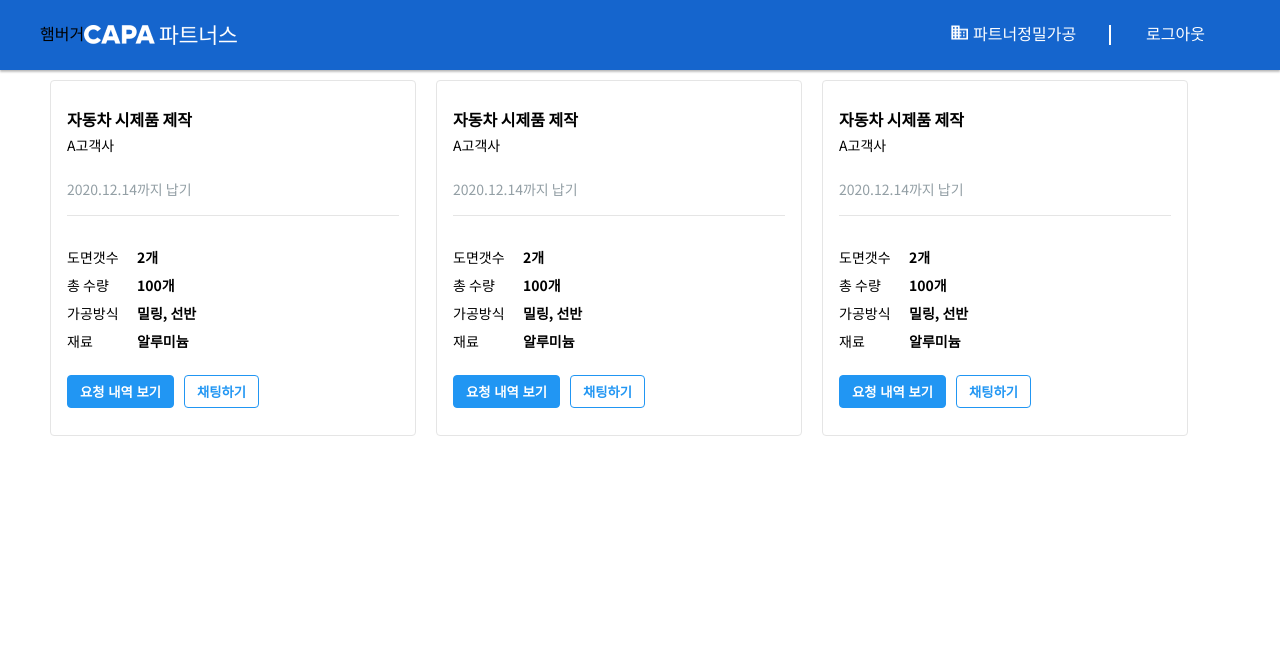
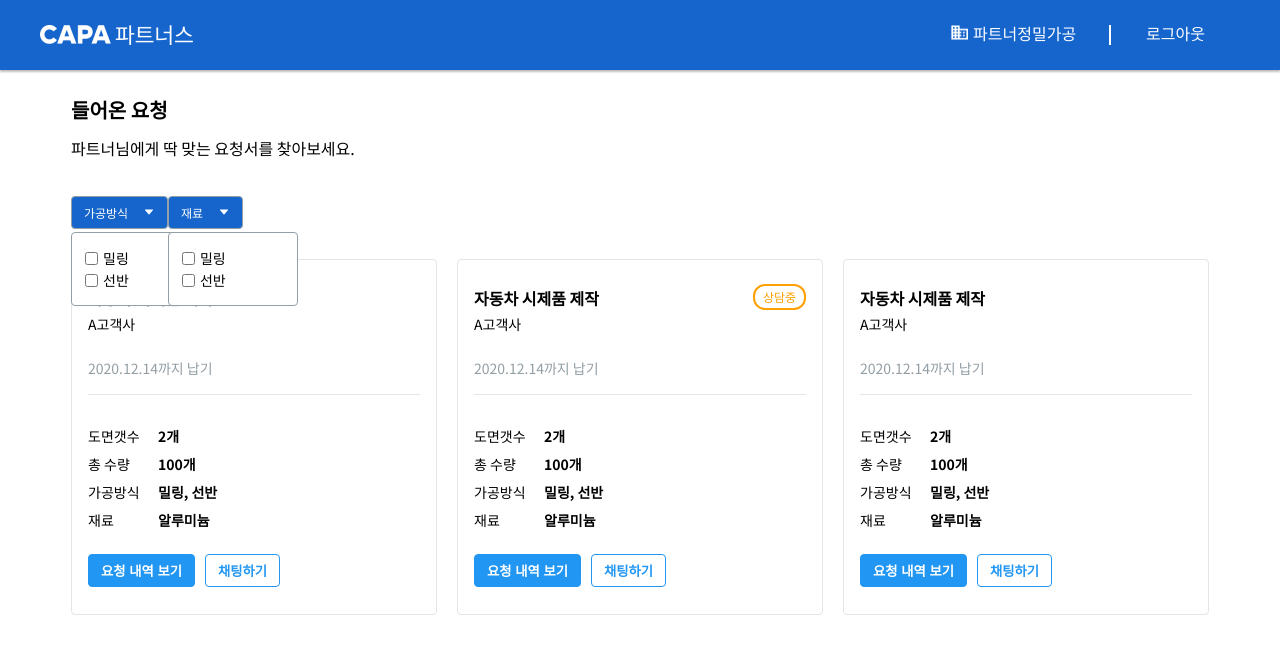
Before and after one commit to beginal/AtemTest, a React (Create React App) app: page / in a window 1280 px wide. Shown: the top 654 px of the page. Built offline with nearby package versions, Linux system fonts and the light colour scheme.

Commit message:
ADD : Select 제작 진행중, 컴포넌트간 State 관리를 위해 Redux 도입

```diff
--- a/package.json
+++ b/package.json
@@ -10,6 +10,7 @@
     "json-server": "^0.16.3",
     "react": "^17.0.1",
     "react-dom": "^17.0.1",
+    "react-icons": "^4.1.0",
     "react-scripts": "4.0.1",
     "styled-components": "^5.2.1",
     "styled-reset": "^4.3.4",
--- a/src/components/atoms/Button.js
+++ b/src/components/atoms/Button.js
@@ -1,5 +1,5 @@
 import React from "react";
-import styled, { css } from "styled-components";
+import styled from "styled-components";
 
 const Button = ({ onClick, children, primary }) => {
   const styleProps = {
--- a/src/components/atoms/Select.js
+++ b/src/components/atoms/Select.js
@@ -1,8 +1,116 @@
-import React from "react";
+import React, { useRef, useState, useEffect, useCallback } from "react";
 import styled from "styled-components";
+import { AiFillCaretDown } from "react-icons/ai";
 
-const Select = () => {
-  return <div></div>;
+const Select = ({ title, list, checkedList }) => {
+  const [isOpenList, setIsOpenList] = useState(true);
+  const selectEl = useRef(null);
+  const [checkedItems, setCheckedItems] = useState([]);
+
+  // eslint-disable-next-line react-hooks/exhaustive-deps
+  const handleToggle = useCallback(({ target }) => {
+    if (isOpenList && !selectEl.current.contains(target)) {
+      setIsOpenList(false);
+    } else if (!isOpenList && selectEl.current.contains(target)) {
+      setIsOpenList(true);
+    }
+  });
+
+  const handleChecked = (name) => {
+    if (checkedItems.includes(name)) {
+      setCheckedItems(checkedItems.filter((i) => i !== name));
+    } else {
+      setCheckedItems([...checkedItems, name]);
+    }
+  };
+
+  useEffect(() => {
+    console.log(checkedItems);
+  }, [checkedItems]);
+
+  useEffect(() => {
+    window.addEventListener("click", handleToggle);
+    return () => {
+      window.removeEventListener("click", handleToggle);
+    };
+  }, [handleToggle]);
+
+  return (
+    <Wrap ref={selectEl} isOpenList={isOpenList}>
+      <div className="label" onClick={handleToggle}>
+        {title} <AiFillCaretDown />
+      </div>
+      {isOpenList && (
+        <div className="itemList" onClick={(e) => e.stopPropagation()}>
+          <ul>
+            {list.map((item) => (
+              <li onClick={() => handleChecked(item)}>
+                <input
+                  type="checkbox"
+                  name="itemList"
+                  value={item}
+                  checked={checkedItems.includes(item)}
+                />
+                <span>{item}</span>
+              </li>
+            ))}
+          </ul>
+        </div>
+      )}
+    </Wrap>
+  );
 };
 
+const Wrap = styled.div`
+  position: relative;
+  display: inline-flex;
+  .label {
+    align-items: center;
+    font-size: 12px;
+    color: ${({ theme, isOpenList }) =>
+      isOpenList ? "white" : theme.colors.Gray900};
+    border: 1px solid #939fa5;
+    border-radius: 4px;
+    background: ${({ theme, isOpenList }) =>
+      isOpenList ? theme.colors.Primary700 : "white"};
+    cursor: pointer;
+    padding: 9px 12px;
+    &:hover {
+      border: 1px solid ${({ theme }) => theme.colors.Primary500};
+    }
+    > svg {
+      margin-left: 12px;
+      color: ${({ isOpenList }) => (isOpenList ? "white" : "#939fa5")};
+    }
+  }
+  .itemList {
+    position: absolute;
+    bottom: -77px;
+    min-width: 130px;
+    padding: 10px;
+    padding-left: 5px;
+    border: 1px solid #939fa5;
+    border-radius: 4px;
+    background: white;
+    display: inline-flex;
+    font-size: 14px;
+    font-weight: 500;
+    z-index: 2;
+    ul {
+      li {
+        display: flex;
+        align-items: center;
+        margin: 8px;
+        cursor: pointer;
+        input {
+          margin: 0;
+        }
+        span {
+          padding-left: 5px;
+        }
+      }
+    }
+  }
+`;
+
 export default Select;
--- a/src/components/molecules/Card.js
+++ b/src/components/molecules/Card.js
@@ -100,6 +100,11 @@ const Wrap = styled.div`
       }
     }
   }
+  @media ${({ theme }) => theme.mobile} {
+    width: 320px;
+    min-width: 320px;
+    height: 344px;
+  }
 `;
 
 export default Card;
--- a/src/components/organisms/CardList.js
+++ b/src/components/organisms/CardList.js
@@ -2,23 +2,15 @@ import React from "react";
 import styled from "styled-components";
 
 const CardList = ({ children }) => {
-  return (
-    <Wrap>
-      <div>{children}</div>
-    </Wrap>
-  );
+  return <Wrap>{children}</Wrap>;
 };
 
 const Wrap = styled.div`
-  display: flex;
-  justify-content: center;
-  text-align: center;
-  > div {
-    display: flex;
-    flex-flow: row wrap;
-    width: 1200px;
-    max-width: 1200px;
-    height: 100vh;
+  display: inline-flex;
+  flex-flow: row wrap;
+  margin-bottom: 20px;
+  @media ${({ theme }) => theme.mobile} {
+    justify-content: center;
   }
 `;
 
--- a/src/components/organisms/Header.js
+++ b/src/components/organisms/Header.js
@@ -1,19 +1,43 @@
-import React, { useState } from "react";
+import React, { useState, useEffect, useCallback } from "react";
 import styled from "styled-components";
 
 const Header = () => {
   const [isMenuOpened, setIsMenuOpened] = useState(false);
-  const MenuToggle = () => {
+  const [currentWidth, setCurrentWidth] = useState(window.innerWidth);
+  const [menuPosition, setMenuPosition] = useState("-77vw");
+
+  const MenuToggle = (isOpened) => {
     setIsMenuOpened((props) => !props);
+    setMenuPosition(isOpened ? 0 : "-77vw");
+    console.log(isOpened);
   };
+
+  const handleWindowResize = useCallback(() => {
+    setCurrentWidth(window.innerWidth);
+  }, []);
+
+  useEffect(() => {
+    window.addEventListener("resize", handleWindowResize);
+    return () => {
+      window.removeEventListener("resize", handleWindowResize);
+    };
+    // react가 window.innerWidth의 변화를 감지하지 못하니 EventListener를 넣어주어야 함.
+
+    // 다만 이러한 방식으로 이벤트를 추가해도 크롬의 toogle device toolbar는 감지하지 못하는듯함..
+  }, [handleWindowResize]);
+
   return (
     <Wrap>
-      {isMenuOpened && <div className="background" onClick={MenuToggle}></div>}
+      {isMenuOpened && (
+        <div className="background" onClick={() => MenuToggle(false)}></div>
+      )}
       <div className="logo">
-        <div onClick={MenuToggle}>햄버거</div>
+        {currentWidth < 377 && (
+          <div onClick={() => MenuToggle(true)}>햄버거</div>
+        )}
         <img src="images/Logo.png" alt="CNPAlogo" />
       </div>
-      <Menu>
+      <Menu menuPosition={menuPosition}>
         <div className="MenuLogo">
           <img src="images/colorLogo.png" alt="CNPAlogo" />
         </div>
@@ -106,9 +130,10 @@ const Menu = styled.div`
   }
   @media ${({ theme }) => theme.mobile} {
     position: fixed;
-    left: -75vw;
+    left: ${({ menuPosition }) => menuPosition};
     display: flex;
     flex-direction: column;
+    transition: left 0.5s;
     background: white;
     z-index: 1;
     width: 75vw;
--- a/src/pages/Dashboard.js
+++ b/src/pages/Dashboard.js
@@ -1,9 +1,27 @@
-import React from "react";
+import React, { useState } from "react";
 import CardList from "components/organisms/CardList";
 import Card from "components/molecules/Card";
+import Select from "components/atoms/Select";
+import styled from "styled-components";
 
 const Dashboard = () => {
+  const [checkedItems, setCheckedItems] = useState([]);
+
   return (
+    <Wrap>
+      <div className="esWrap">
+        <div className="intro">
+          <h2>들어온 요청</h2>
+          <p>파트너님에게 딱 맞는 요청서를 찾아보세요.</p>
+          <div>
+            <Select title="가공방식" list={["밀링", "선반"]} />
+            <Select
+              title="재료"
+              list={["밀링", "선반"]}
+              checkedList={checkedItems}
+            />
+          </div>
+        </div>
         <CardList>
           <Card
             title={"자동차 시제품 제작"}
@@ -23,7 +41,7 @@ const Dashboard = () => {
             amount={100}
             method={["밀링", "선반"]}
             material={["알루미늄"]}
-        status={"대기중"}
+            status={"상담중"}
           />
           <Card
             title={"자동차 시제품 제작"}
@@ -36,7 +54,44 @@ const Dashboard = () => {
             status={"대기중"}
           />
         </CardList>
+      </div>
+    </Wrap>
   );
 };
 
+const Wrap = styled.div`
+  display: flex;
+  justify-content: center;
+  align-items: center;
+  .esWrap {
+    display: flex;
+    flex-direction: column;
+    justify-content: center;
+  }
+  .intro {
+    display: flex;
+    text-align: left;
+    flex-direction: column;
+    justify-content: center;
+    max-width: 1200px;
+    margin: 20px 0;
+    padding: 0 10px;
+    h2 {
+      font-size: 20px;
+      font-weight: 700;
+      padding: 10px 0;
+    }
+    p {
+      padding: 10px 0;
+      margin-bottom: 30px;
+    }
+  }
+  @media ${({ theme }) => theme.mobile} {
+    .intro {
+      width: 100%;
+      padding: 0 30px;
+    }
+  }
+`;
+
 export default Dashboard;
```
Also changed, not shown: 2 other files (tests, documents, lock files or other folders). Lines whose indentation alone changed are shown as unchanged.
